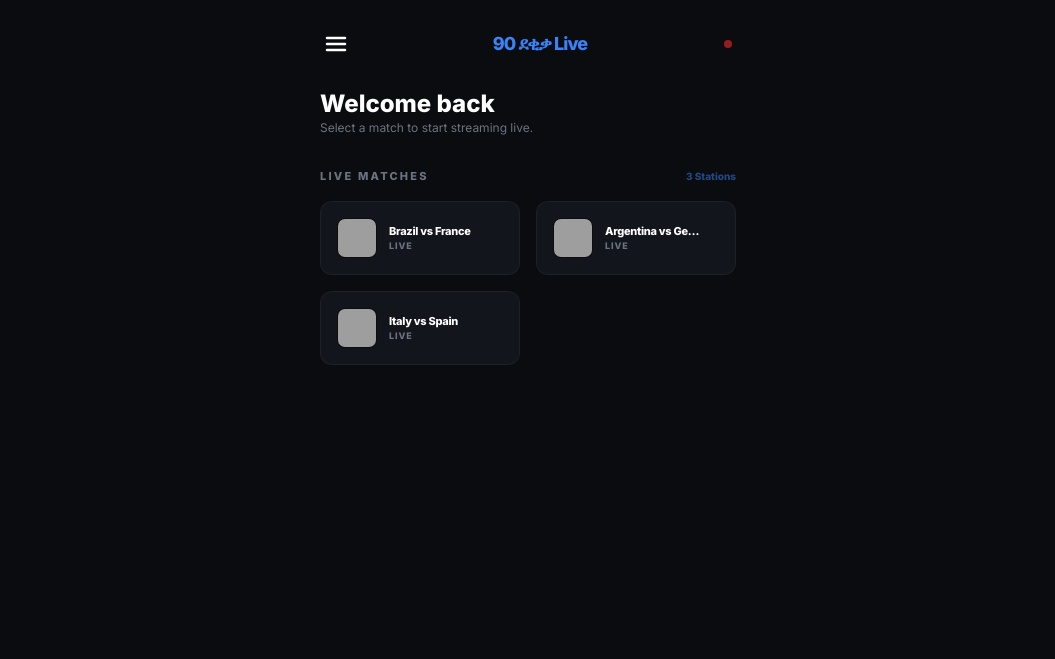
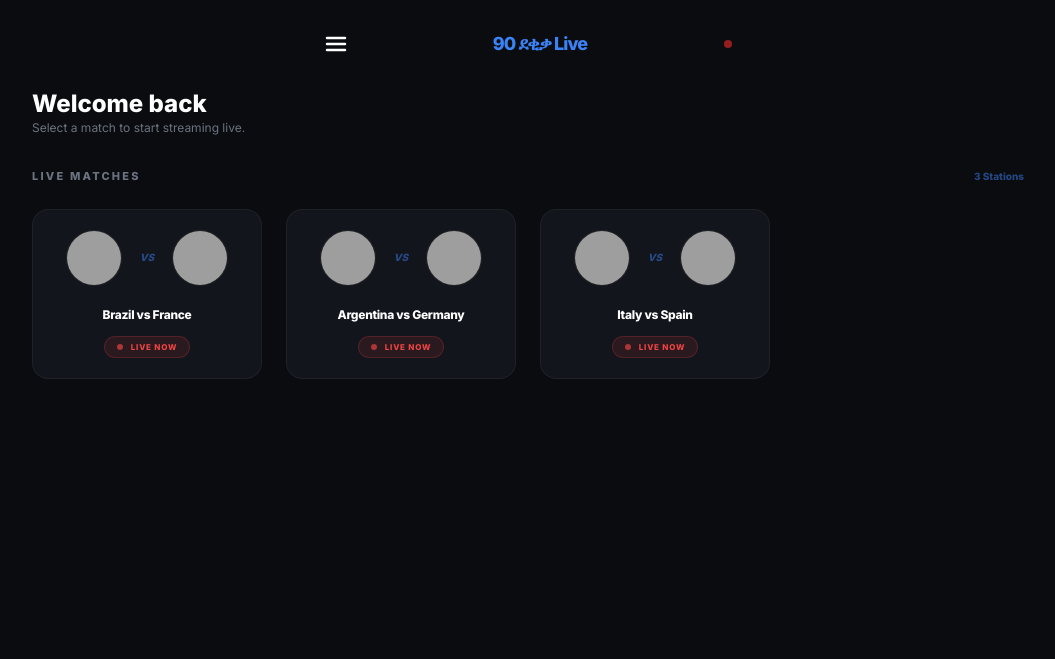
Before and after one commit to 90dekiaksport/tg-tv-streamer, a Node server app: page / in a window 1280 px wide. Shown: the top 659 px of the page, without its empty margins (112-1167 px from the left). Run offline with Node 20, Linux system fonts and the light colour scheme; some libraries are stand-ins or nearby versions; grey boxes are pictures that could not be loaded.

Commit message:
fixed bug

```diff
--- a/views/index.ejs
+++ b/views/index.ejs
@@ -63,27 +63,38 @@
     </div>
   </header>
 
-  <main class="w-full max-w-md px-4">
-    <div class="mb-8">
+  <main class="w-full max-w-5xl px-4">
+    <div class="mb-8 max-w-md mx-auto md:mx-0">
       <h2 class="text-2xl font-black">Welcome back</h2>
       <p class="text-xs text-gray-500 font-medium">Select a match to start streaming live.</p>
     </div>
 
     <section class="pb-10">
-      <div class="flex items-center justify-between mb-4">
+      <div class="flex items-center justify-between mb-6">
         <h3 class="text-[11px] font-bold text-gray-500 uppercase tracking-[0.2em]">Live Matches</h3>
         <span class="text-[10px] text-blue-500/50 font-bold"><%= channels.length %> Stations</span>
       </div>
-      <div id="channel-grid" class="grid grid-cols-2 gap-4">
+      <div id="channel-grid" class="grid grid-cols-2 md:grid-cols-3 lg:grid-cols-4 gap-4 md:gap-6">
         <% channels.forEach(ch => { %>
-          <a href="/channel/<%= ch.id %>" class="glass-card p-4 rounded-xl border border-white/5 transition-all hover:border-blue-500/50 active:scale-95 block">
-            <div class="flex gap-3 items-center">
-              <div class="w-10 h-10 rounded-lg bg-black flex items-center justify-center border border-white/5 overflow-hidden">
-                <img src="<%= ch.logoLeft || 'https://placehold.co/100x100/000/3b82f6?text=FM' %>" class="w-full h-full object-cover">
+          <a href="/channel/<%= ch.id %>" class="glass-card group p-5 rounded-2xl border border-white/5 transition-all duration-300 hover:border-blue-500/50 hover:bg-white/[0.03] hover:shadow-[0_0_30px_rgba(59,130,246,0.1)] active:scale-[0.97] flex flex-col items-center">
+            <!-- 🎏 Multi-Country Team & Flag Component -->
+            <div class="flex items-center justify-around w-full mb-5 px-1">
+              <div class="w-12 h-12 md:w-14 md:h-14 rounded-full bg-black/50 border border-white/10 flex items-center justify-center overflow-hidden shadow-inner transform transition-transform group-hover:scale-110">
+                <img src="<%= ch.logoLeft || 'https://placehold.co/100x100/000/3b82f6?text=T1' %>" class="w-full h-full object-cover" alt="Team 1">
               </div>
-              <div class="flex flex-col">
-                <span class="text-[11px] font-bold tracking-tight truncate w-24"><%= ch.title %></span>
-                <span class="text-[9px] text-gray-500 uppercase font-black tracking-widest">LIVE</span>
+              <div class="flex flex-col items-center">
+                <span class="text-[10px] font-black italic text-blue-500/50">VS</span>
+              </div>
+              <div class="w-12 h-12 md:w-14 md:h-14 rounded-full bg-black/50 border border-white/10 flex items-center justify-center overflow-hidden shadow-inner transform transition-transform group-hover:scale-110">
+                <img src="<%= ch.logoRight || 'https://placehold.co/100x100/000/3b82f6?text=T2' %>" class="w-full h-full object-cover" alt="Team 2">
+              </div>
+            </div>
+            <!-- 📊 Match Info -->
+            <div class="text-center w-full">
+              <h4 class="text-[12px] font-extrabold tracking-tight text-white mb-2 line-clamp-1"><%= ch.title %></h4>
+              <div class="inline-flex items-center gap-2 px-3 py-1 rounded-full bg-red-500/10 border border-red-500/20">
+                <span class="w-1.5 h-1.5 bg-red-500 rounded-full animate-pulse"></span>
+                <span class="text-[8px] font-black text-red-500 uppercase tracking-widest">Live Now</span>
               </div>
             </div>
           </a>
```
